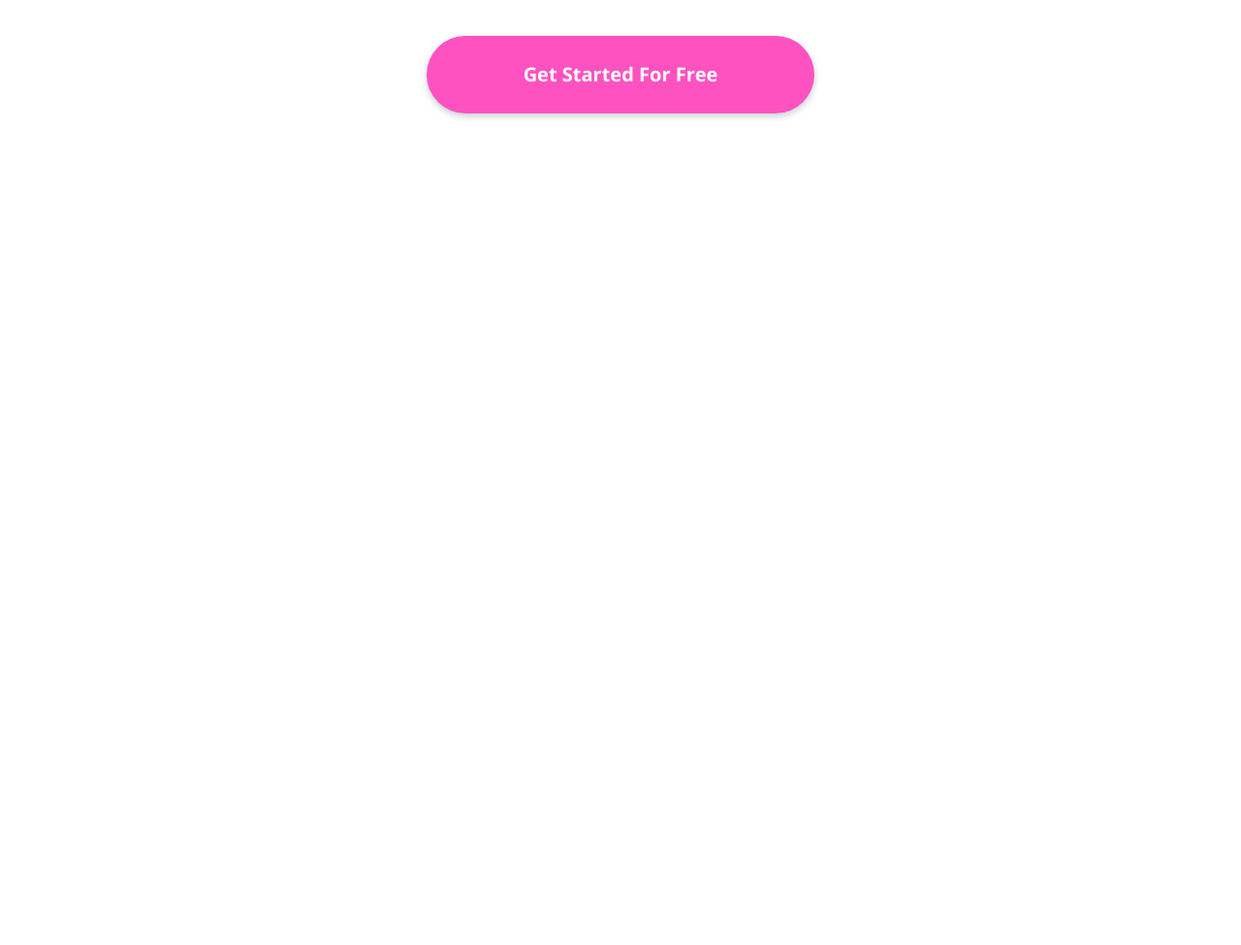
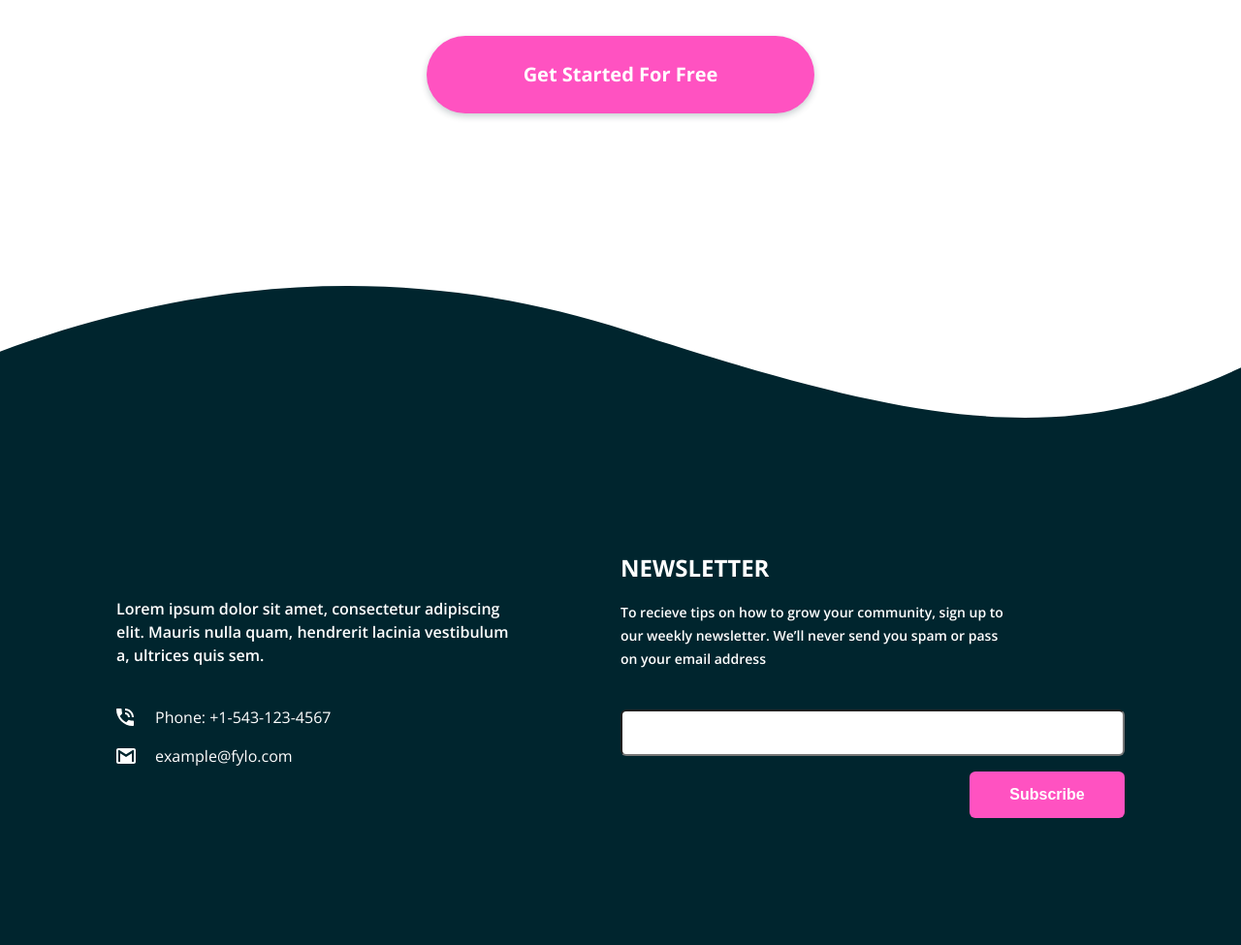
Before and after one commit to annaindistress/frontend-mentor-huddle-landing-page-with-curved-sections, a website: page src/index.html in a window 1280 px wide. Shown: the part 4536-5511 px from the top of the page at 97% size. Before the commit the page ends 4831 px from the top, so only its background shows below. Drawn offline with nearby package versions, Linux system fonts and the light colour scheme; files that its build step writes are made by us from their sources.

Commit message:
Add footer

```diff
--- a/src/index.html
+++ b/src/index.html
@@ -73,5 +73,59 @@
       <a class="join__button button button--large" href="#">Get started for free</a>
     </section>
   </main>
+  <footer class="footer">
+    <div class="footer__container">
+      <a class="footer__link" href="#">
+        <svg class="footer__logo" width="200" height="32">
+          <title>Huddle logo</title>
+          <use xlink:href="./images/sprite.svg#logo-inverted"></use>
+        </svg>
+      </a>
+      <p class="footer__text">Lorem ipsum dolor sit amet, consectetur adipiscing elit. Mauris nulla quam, hendrerit lacinia vestibulum a, ultrices quis sem.</p>
+      <ul class="footer__contacts contacts">
+        <li class="contacts__item contacts__item--phone">
+          Phone:
+          <a class="contacts__link" href="tel:+15431234567">+1-543-123-4567</a>
+        </li>
+        <li class="contacts__item contacts__item--email">
+          <a class="contacts__link" href="mailto:example@fylo.com">example@fylo.com</a>
+        </li>
+      </ul>
+      <ul class="social">
+        <li>
+          <a class="social__link" href="#">
+            <svg class="social__icon social__icon--facebook" width="23" height="23">
+              <title>Link to our facebook</title>
+              <use xlink:href="./images/sprite.svg#facebook"></use>
+            </svg>
+          </a>
+        </li>
+        <li>
+          <a class="social__link" href="#">
+            <svg class="social__icon social__icon--instagram" width="23" height="23">
+              <title>Link to our instagram</title>
+              <use xlink:href="./images/sprite.svg#instagram"></use>
+            </svg>
+          </a>
+        </li>
+        <li>
+          <a class="social__link" href="#">
+            <svg class="social__icon social__icon--twitter" width="23" height="23">
+              <title>Link to our twitter</title>
+              <use xlink:href="./images/sprite.svg#twitter"></use>
+            </svg>
+          </a>
+        </li>
+      </ul>
+    </div>
+    <section class="footer__newsletter newsletter">
+      <h2 class="newsletter__title">Newsletter</h2>
+      <p class="newsletter__text">To recieve tips on how to grow your community, sign up to our weekly newsletter. We’ll never send you spam or pass on your email address</p>
+      <form class="newsletter__form" action="#" method="post">
+        <input class="newsletter__input" type="email" name="user-email" id="user-email">
+        <button class="newsletter__button button button--form" type="submit">Subscribe</button>
+      </form>
+    </section>
+  </footer>
 </body>
 </html>
--- a/src/styles/components/button.scss
+++ b/src/styles/components/button.scss
@@ -1,6 +1,7 @@
 .button {
   display: inline-block;
   text-decoration: none;
+  cursor: pointer;
 
   &--small {
     padding: 4px 19px;
@@ -30,6 +31,22 @@
       background-color: $color-primary-hover;
     }
   }
+
+  &--form {
+    padding: 15px 40px;
+    font-weight: 700;
+    font-size: 16px;
+    text-transform: capitalize;
+    color: white;
+    border: 0;
+    border-radius: 6px;
+    background-color: $color-primary;
+
+    &:hover,
+    &:focus {
+      background-color: $color-primary-hover;
+    }
+  }
 }
 
 @media (min-width: 1200px) {
--- /dev/null
+++ b/src/styles/components/contacts.scss
@@ -0,0 +1,43 @@
+.contacts {
+  display: grid;
+  gap: 16px;
+  margin: 0;
+  padding: 0;
+  list-style: none;
+
+  &__item {
+    padding-left: 40px;
+    line-height: 1.71;
+    background-repeat: no-repeat;
+    background-position: left center;
+
+    &--phone {
+      background-image: url('../images/icon-phone.svg');
+      background-size: 18px;
+    }
+
+    &--email {
+      background-image: url('../images/icon-email.svg');
+      background-size: 20px 16px;
+    }
+  }
+
+  &__link {
+    color: inherit;
+    text-decoration: none;
+
+    &:hover,
+    &:focus {
+      color: $color-secondary;
+    }
+  }
+}
+
+@media (min-width: 1200px) {
+  .contacts {
+
+    &__item {
+      line-height: 1.5;
+    }
+  }
+}
--- /dev/null
+++ b/src/styles/components/footer.scss
@@ -0,0 +1,62 @@
+.footer {
+  display: grid;
+  gap: 104px;
+  padding-top: 109px;
+  padding-bottom: 46px;
+  color: white;
+  background-image: url('../images/bg-footer-top-mobile.svg'),
+        linear-gradient(to bottom, white 40px, $color-basic-black 40px, $color-basic-black 0);
+  background-repeat: no-repeat;
+  background-position: center top;
+  background-size: calc(100% + 76px) 41px, 100%;
+
+  &__container {
+    padding: 0 28px;
+  }
+
+  &__link {
+    display: block;
+    width: 200px;
+    height: 32px;
+    margin-bottom: 16px;
+    color: inherit;
+  }
+
+  &__logo {
+    display: block;
+    width: 100%;
+    height: auto;
+  }
+
+  &__text {
+    margin: 0 0 40px;
+    font-weight: 600;
+  }
+
+  &__contacts {
+    margin: 0 0 48px;
+  }
+
+  &__newsletter {
+    order: -1;
+  }
+}
+
+@media (min-width: 1200px) {
+  .footer {
+    grid-template-columns: 410px 520px;
+    justify-content: space-between;
+    padding: 273px 120px 103px;
+    background-image: url('../images/bg-footer-top-desktop.svg'),
+        linear-gradient(to bottom, white 143px, $color-basic-black 143px, $color-basic-black 0);
+    background-size: calc(100% + 115px) 144px, 100%;
+
+    &__container {
+      padding: 0;
+    }
+
+    &__newsletter {
+      order: 0;
+    }
+  }
+}
--- /dev/null
+++ b/src/styles/components/newsletter.scss
@@ -0,0 +1,59 @@
+.newsletter {
+  padding: 0 28px;
+
+  &__title {
+    margin: 0 0 16px;
+    font-weight: 700;
+    font-size: 20px;
+    text-transform: uppercase;
+  }
+
+  &__text {
+    margin: 0 0 32px;
+    font-weight: 600;
+    line-height: 1.71;
+  }
+
+  &__form {
+    display: grid;
+    gap: 16px;
+  }
+
+  &__input {
+    padding: 10px 16px;
+    font-size: 14px;
+    line-height: 1.71;
+    border-radius: 6px;
+  }
+
+  &__button {
+    width: 160px;
+    margin-left: auto;
+  }
+}
+
+@media (min-width: 1200px) {
+  .newsletter {
+    padding: 0;
+
+    &__title {
+      font-size: 24px;
+    }
+
+    &__text {
+      max-width: 400px;
+      margin-bottom: 40px;
+      font-size: 14px;
+    }
+  }
+}
+
+@media (min-width: 1440px) {
+  .newsletter {
+
+    &__form {
+      grid-template-columns: 320px 160px;
+      gap: 40px;
+    }
+  }
+}
--- /dev/null
+++ b/src/styles/components/social.scss
@@ -0,0 +1,37 @@
+.social {
+  display: grid;
+  grid-template-columns: repeat(3, 24px);
+  gap: 18px;
+  margin: 0;
+  padding: 0;
+  list-style: none;
+
+  &__link {
+    display: block;
+    width: 100%;
+    height: 24px;
+    color: white;
+
+    &:hover,
+    &:focus {
+      color: $color-secondary;
+    }
+  }
+
+  &__icon {
+    width: 100%;
+    height: auto;
+    fill: currentColor;
+  }
+}
+
+@media (min-width: 1200px) {
+  .social {
+    grid-template-columns: repeat(3, 32px);
+    gap: 24px;
+
+    &__link {
+      height: 32px;
+    }
+  }
+}
--- a/src/styles/style.scss
+++ b/src/styles/style.scss
@@ -3,9 +3,13 @@
 @import './components/box-sizing.scss';
 @import './components/visually-hidden.scss';
 @import './components/button.scss';
+@import './components/contacts.scss';
+@import './components/social.scss';
+@import './components/newsletter.scss';
 @import './components/page.scss';
 @import './components/header.scss';
 @import './components/promo.scss';
 @import './components/stats.scss';
 @import './components/features.scss';
 @import './components/join.scss';
+@import './components/footer.scss';
--- a/src/styles/variables.scss
+++ b/src/styles/variables.scss
@@ -4,6 +4,8 @@ $font-fancy: 'Poppins', sans-serif;
 $color-primary: #ff52c1;
 $color-primary-hover: #ff8ed7;
 
+$color-secondary: #00c7fa;
+
 $color-basic-black: #00252e;
 $color-basic-grey: #808e9a;
 $color-basic-blue: #f6fbff;
```
Also changed, not shown: src/images/bg-footer-top-desktop.svg (added), src/images/bg-footer-top-mobile.svg (added), src/images/icon-email.svg (added), src/images/icon-phone.svg (added), src/images/sprite/facebook.svg (added), src/images/sprite/instagram.svg (added), src/images/sprite/logo-inverted.svg (added), src/images/sprite/twitter.svg (added).
